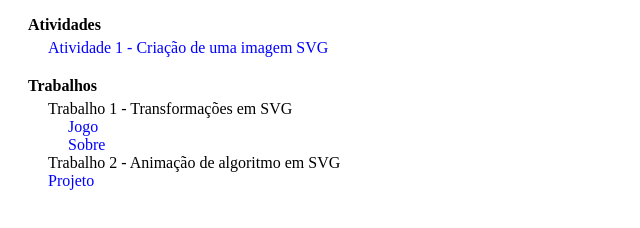
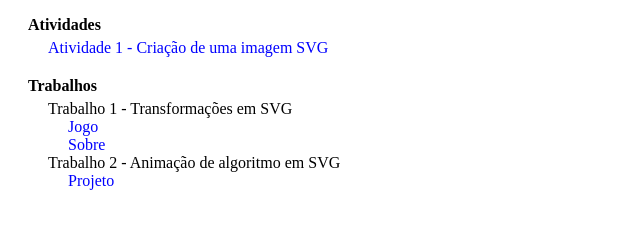
Before and after one commit to testuservm/Introducao-a-Computacao-Grafica, a plain HTML site: page index.html in a window 1280 px wide. Shown: the full height of the page, 0-640 px from the left. Drawn offline with Linux system fonts and the light colour scheme.

Commit message:
debug index.html

```diff
--- a/index.html
+++ b/index.html
@@ -56,9 +56,10 @@
                 <li class="li3"><a href="https://cleomarfelipe.github.io/Introducao-a-Computacao-Grafica/trabalho1/index.html" target="_blank">Jogo</a></li>
                 <li class="li3"><a href="https://cleomarfelipe.github.io/Introducao-a-Computacao-Grafica/trabalho1/about.html" target="_blank">Sobre</a></li>
             </ul>
-            <ul class="ul3">Trabalho 2 - Animação de algoritmo em SVG</ul>
+            <ul class="ul3">Trabalho 2 - Animação de algoritmo em SVG
                 <li class="li3"><a href="https://cleomarfelipe.github.io/Introducao-a-Computacao-Grafica/trabalho2/index.html" target="_blank">Projeto</a></li>
-            </li>
+                </li>
+            </ul>
         </ul>
         </li>
     </ul>
```
